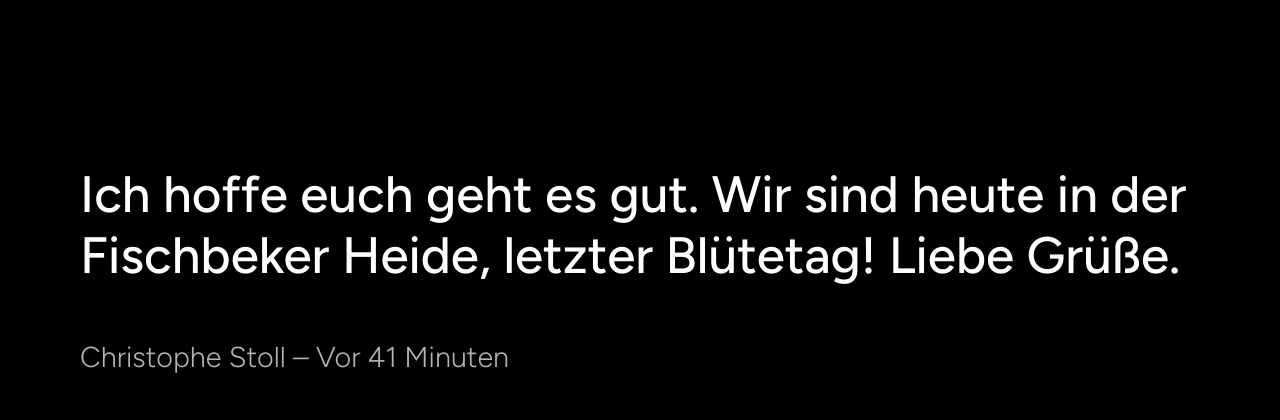
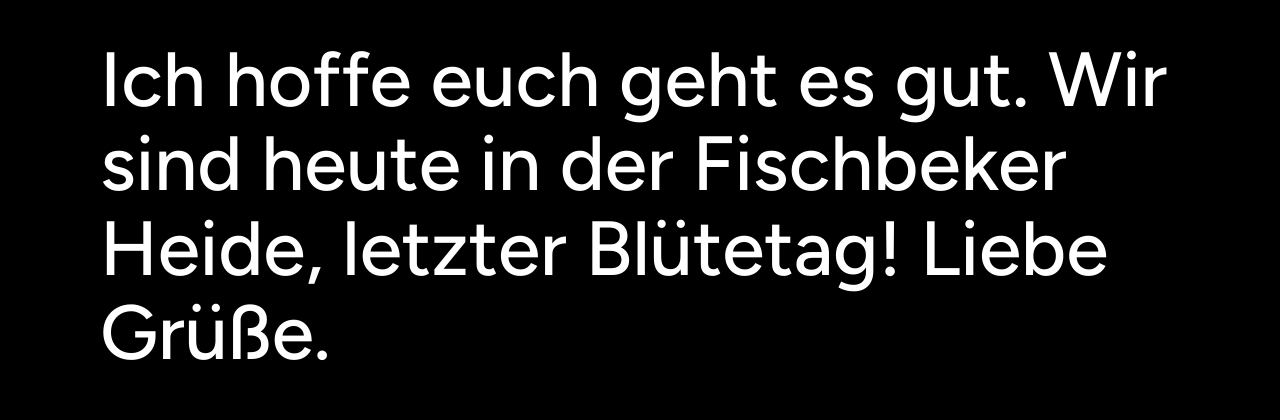
Before and after one commit to nitrada/family, a plain HTML site: page index.html in a window 1280 px wide. Shown: the part 124-544 px from the top of the page. Drawn offline with Linux system fonts and the light colour scheme.

Commit message:
finetune

```diff
--- a/index.html
+++ b/index.html
@@ -26,10 +26,10 @@
         }
 
         .container {
-            max-width: 1600px;
+            max-width: 1900px;
             width: 100%;
             text-align: left;
-            padding: 40px 80px;
+            padding: 40px 100px;
         }
 
         .subject {
@@ -40,23 +40,23 @@
         }
 
         .content {
-            font-size: clamp(2.5rem, 4vw, 5rem);
+            font-size: clamp(3.5rem, 6vw, 7rem);
             font-weight: 500;
-            line-height: 1.2;
+            line-height: 1.1;
             margin-bottom: 3rem;
             white-space: pre-wrap;
-            max-width: 1400px;
+            max-width: 1800px;
         }
 
         .meta {
-            font-size: clamp(0.875rem, 2vw, 1rem);
+            font-size: clamp(1.2rem, 2.5vw, 1.5rem);
             opacity: 0.7;
             font-weight: 300;
         }
 
         .sender {
             margin-bottom: 0.5rem;
-            font-size: 1.8em;
+            font-size: 2.2em;
         }
 
         .timestamp {
```
